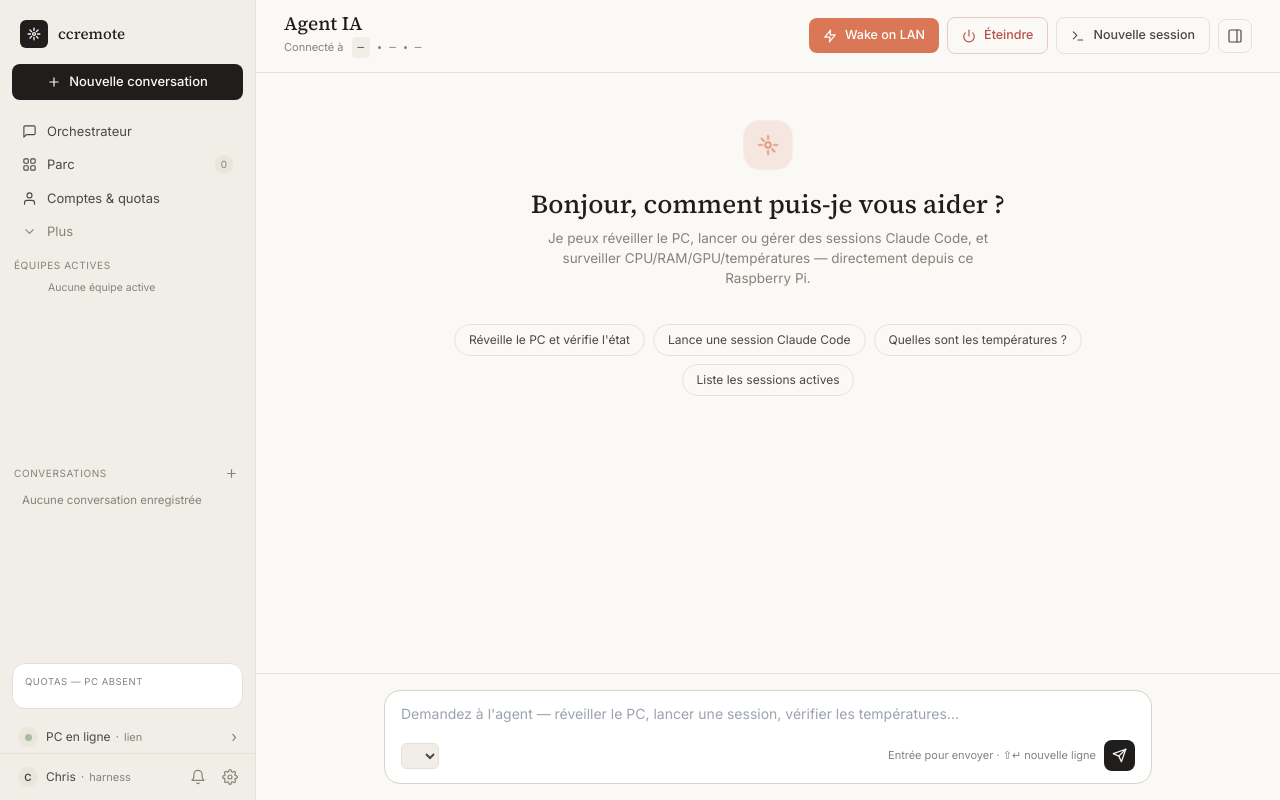
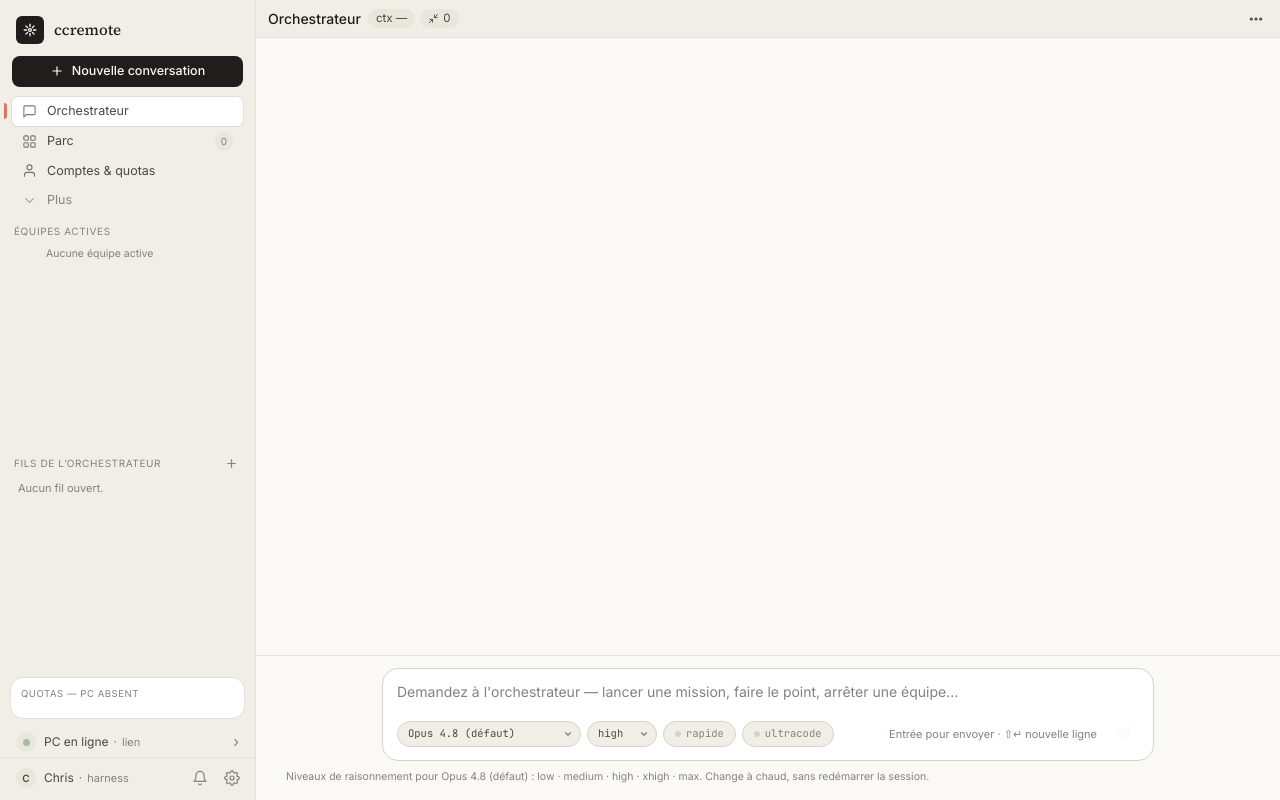
Before and after one commit to Chrlstopher-c/ccremote, a FastAPI app: template pi-web/templates/index.html in a window 1280 px wide. Run offline with FastAPI, Linux system fonts and the light colour scheme; the template is opened without the code that fills it, so the values that code supplies are empty; some libraries are stand-ins or nearby versions.

Commit message:
Sidebar resserrée, bas solidaire, atterrissage sur l'orchestrateur
Le lien « PC en ligne » remontait au milieu de la colonne dès que « Plus »
masquait la zone variable : il la suivait immédiatement. Lien et pied forment
maintenant UN bloc poussé par `margin-top: auto` — ils restent en bas quoi
qu'il arrive au-dessus, et le lien garde sa place au-dessus du pied, la paire
qu'ils forment.

Colonne resserrée : en-tête, bouton, entrées de navigation, titres de section
et jauges. Elle respirait pour un contenu qu'elle n'a pas.

« Historique » et « État du PC » quittent le menu « Plus ». Le second est déjà
atteignable par la ligne d'état du lien, qui mène à la même page — deux portes
pour une seule pièce.

L'app atterrit sur l'orchestrateur. C'est le produit ; le chat basique est un
outil d'appoint, et arriver dessus imposait un détour à chaque ouverture.

☠ La vue d'atterrissage porte `active` en dur dans le HTML : personne n'appelle
donc `switchView`, et son initialisation — sondage, chargement des fils,
entrée de navigation surlignée — n'avait jamais lieu. On serait arrivé sur un
orchestrateur vide, qui ne se serait rempli qu'après un aller-retour vers une
autre vue. Le passage est rejoué une fois au chargement.

Vérifié à froid, page fraîche : atterrissage sur l'orchestrateur avec 2 fils
chargés et l'entrée surlignée, « Plus » masque zones et quotas puis les
restaure, le lien reste collé au pied dans les deux états. 0 erreur console.

Co-Authored-By: Claude Opus 5 (1M context) <noreply@anthropic.com>
Claude-Session: https://claude.ai/code/session_018v9mLnqvpuwye2x7YegHGE

```diff
--- a/pi-web/static/harness-state.js
+++ b/pi-web/static/harness-state.js
@@ -102,3 +102,16 @@ document.addEventListener('click', (e) => {
   document.getElementById('btnPlus')?.classList.remove('ouvert');
   document.getElementById('sidebar')?.classList.remove('plus-ouvert');
 });
+
+
+/**
+ * ☠ La vue d'atterrissage porte `active` en dur dans le HTML : personne n'a donc
+ * appelé `switchView`, et son initialisation (sondage, chargement des fils,
+ * élément de navigation surligné) n'a jamais lieu. On arrivait sur un
+ * orchestrateur vide qui ne se remplissait qu'après un clic ailleurs puis
+ * retour. On rejoue le passage une fois, au chargement.
+ */
+document.addEventListener('DOMContentLoaded', () => {
+  const active = document.querySelector('.view.active')?.dataset.view;
+  if (active && typeof switchView === 'function') switchView(active);
+});
--- a/pi-web/templates/_harness_styles.html
+++ b/pi-web/templates/_harness_styles.html
@@ -669,3 +669,12 @@
   .sb-sec-plus:hover { background: rgba(31,30,29,.08); color: var(--ink); }
   /* ☠ Aucun survol possible au doigt : le bouton reste visible en permanence. */
   @media (hover: none) { .sb-sec-plus { opacity: 1; } }
+  /* Colonne resserrée : elle respirait trop pour ce qu'elle porte. */
+  .sb-sec-t { padding: 9px 14px 2px; }
+  .sb-sec-b { padding: 0 10px 2px; }
+  .sb-bas { padding-top: 2px; }
+  .sb-lien { height: 30px; margin: 0 8px; width: calc(100% - 16px); }
+  .sb-footer { padding: 5px 8px 7px; }
+  .mini-gauges { margin: 2px 10px 6px; padding: 9px 10px; }
+  .team-tree { padding-top: 1px; }
+  #sidebar .nav-item svg { opacity: .72; }
--- a/pi-web/templates/_harness_views.html
+++ b/pi-web/templates/_harness_views.html
@@ -110,7 +110,10 @@
     </div>
 
     <!-- ============ VIEW: HARNESS — ORCHESTRATEUR ============ -->
-    <div class="view flex-1 flex-col min-h-0" data-view="harness-orchestrateur">
+    <!-- ☠ Vue d'ATTERRISSAGE : c'est le produit. Le chat basique n'est qu'un
+         outil d'appoint, et arriver dessus obligeait un détour à chaque
+         ouverture. `active` est posé ici, en dur, comme pour l'ancienne. -->
+    <div class="view active flex-1 flex-col min-h-0" data-view="harness-orchestrateur">
       <!-- ☠ Même header que la page mission : hamburger, identité centrée, « ··· ».
            Les entrées Autonomie / Rappels / Stats vivaient ici en boutons et en
            panneaux dépliants — elles sont passées dans la feuille d'options, qui
--- a/pi-web/templates/index.html
+++ b/pi-web/templates/index.html
@@ -106,6 +106,10 @@
      prenait la hauteur de son contenu (2 462 px pour 900 px de fenêtre), ne
      défilait jamais, et poussait le pied de barre hors de l'écran. Mesuré. */
   #sidebar > *:not(.sb-flex) { flex-shrink: 0; }
+  /* ☠ `margin-top: auto` : le bloc du bas reste collé au bas MÊME quand la zone
+     variable au-dessus disparaît (menu « Plus » déplié). Sans ça il remontait
+     se coller sous le menu, au milieu de la colonne. */
+  .sb-bas { margin-top: auto; }
   .sb-flex { flex: 1 1 auto; min-height: 0; display: flex; flex-direction: column; }
   /* Parts égales, et surtout `min-height: 0` : sans lui un enfant de flex-column
      refuse de passer sous la taille de son contenu et déborde au lieu de défiler. */
@@ -153,7 +157,7 @@
 
   <!-- ====== SIDEBAR ====== -->
   <aside id="sidebar" class="w-64 shrink-0 flex flex-col border-r" style="border-color: var(--line); background: var(--bg-2);">
-    <div class="px-5 pt-5 pb-4 flex items-center justify-between">
+    <div class="px-4 pt-4 pb-3 flex items-center justify-between">
       <div class="flex items-center gap-2.5">
         <div class="relative w-7 h-7 rounded-md flex items-center justify-center" style="background: var(--ink);">
           <svg width="14" height="14" viewBox="0 0 24 24" fill="none" stroke="#FAF9F5" stroke-width="2.2" stroke-linecap="round" stroke-linejoin="round"><path d="M12 2v4"/><path d="M12 18v4"/><path d="M4.93 4.93l2.83 2.83"/><path d="M16.24 16.24l2.83 2.83"/><path d="M2 12h4"/><path d="M18 12h4"/><path d="M4.93 19.07l2.83-2.83"/><path d="M16.24 7.76l2.83-2.83"/><circle cx="12" cy="12" r="2.5"/></svg>
@@ -167,8 +171,8 @@
       </button>
     </div>
 
-    <div class="px-3 pb-3">
-      <button id="newChatBtn" class="btn-primary w-full rounded-lg py-2 text-[13px] font-medium flex items-center justify-center gap-2">
+    <div class="px-3 pb-2">
+      <button id="newChatBtn" class="btn-primary w-full rounded-lg py-1.5 text-[12.5px] font-medium flex items-center justify-center gap-2">
         <svg width="14" height="14" viewBox="0 0 24 24" fill="none" stroke="currentColor" stroke-width="2" stroke-linecap="round"><path d="M12 5v14M5 12h14"/></svg>
         Nouvelle conversation
       </button>
@@ -179,41 +183,33 @@
          alors qu'on en utilise trois. Les notifications quittent la liste : ce
          n'est pas une destination, c'est un état, et un état vit en pied de
          barre avec sa pastille. -->
-    <nav class="px-3 space-y-0.5 mt-1" id="navPrincipal">
-      <button class="nav-item w-full text-left px-2.5 py-1.5 rounded-md text-[13px] flex items-center gap-2.5" data-view="harness-orchestrateur" style="color: var(--ink-2);">
+    <nav class="px-3 space-y-px mt-0.5" id="navPrincipal">
+      <button class="nav-item w-full text-left px-2.5 py-[5px] rounded-md text-[12.5px] flex items-center gap-2.5" data-view="harness-orchestrateur" style="color: var(--ink-2);">
         <svg width="15" height="15" viewBox="0 0 24 24" fill="none" stroke="currentColor" stroke-width="1.8" stroke-linecap="round" stroke-linejoin="round"><path d="M21 15a2 2 0 0 1-2 2H7l-4 4V5a2 2 0 0 1 2-2h14a2 2 0 0 1 2 2z"/></svg>
         Orchestrateur
       </button>
-      <button class="nav-item w-full text-left px-2.5 py-1.5 rounded-md text-[13px] flex items-center gap-2.5" data-view="harness-parc" style="color: var(--ink-2);">
+      <button class="nav-item w-full text-left px-2.5 py-[5px] rounded-md text-[12.5px] flex items-center gap-2.5" data-view="harness-parc" style="color: var(--ink-2);">
         <svg width="15" height="15" viewBox="0 0 24 24" fill="none" stroke="currentColor" stroke-width="1.8" stroke-linecap="round"><rect x="3" y="3" width="7" height="7" rx="1.5"/><rect x="14" y="3" width="7" height="7" rx="1.5"/><rect x="3" y="14" width="7" height="7" rx="1.5"/><rect x="14" y="14" width="7" height="7" rx="1.5"/></svg>
         Parc <span id="hNavCountParc" class="ml-auto text-[10px] px-1.5 py-0.5 rounded-full" style="background: var(--bg-3); color: var(--ink-3);">0</span>
       </button>
-      <button class="nav-item w-full text-left px-2.5 py-1.5 rounded-md text-[13px] flex items-center gap-2.5" data-view="harness-comptes" style="color: var(--ink-2);">
+      <button class="nav-item w-full text-left px-2.5 py-[5px] rounded-md text-[12.5px] flex items-center gap-2.5" data-view="harness-comptes" style="color: var(--ink-2);">
         <svg width="15" height="15" viewBox="0 0 24 24" fill="none" stroke="currentColor" stroke-width="1.8" stroke-linecap="round"><path d="M20 21v-2a4 4 0 0 0-4-4H8a4 4 0 0 0-4 4v2"/><circle cx="12" cy="7" r="4"/></svg>
         Comptes &amp; quotas
       </button>
 
-      <button class="nav-item w-full text-left px-2.5 py-1.5 rounded-md text-[13px] flex items-center gap-2.5" id="btnPlus" onclick="hBasculerPlus()" style="color: var(--ink-3);">
+      <button class="nav-item w-full text-left px-2.5 py-[5px] rounded-md text-[12.5px] flex items-center gap-2.5" id="btnPlus" onclick="hBasculerPlus()" style="color: var(--ink-3);">
         <svg id="chevronPlus" width="15" height="15" viewBox="0 0 24 24" fill="none" stroke="currentColor" stroke-width="1.8" stroke-linecap="round" stroke-linejoin="round" style="transition: transform .18s ease;"><polyline points="6 9 12 15 18 9"/></svg>
         Plus
       </button>
-      <div id="navPlus" style="display:none;" class="space-y-0.5">
-        <button class="nav-item w-full text-left px-2.5 py-1.5 rounded-md text-[13px] flex items-center gap-2.5" data-view="agent" style="color: var(--ink-2);">
+      <div id="navPlus" style="display:none;" class="space-y-px">
+        <button class="nav-item w-full text-left px-2.5 py-[5px] rounded-md text-[12.5px] flex items-center gap-2.5" data-view="agent" style="color: var(--ink-2);">
           <svg width="15" height="15" viewBox="0 0 24 24" fill="none" stroke="currentColor" stroke-width="1.8" stroke-linecap="round" stroke-linejoin="round"><path d="M21 15a2 2 0 0 1-2 2H7l-4 4V5a2 2 0 0 1 2-2h14a2 2 0 0 1 2 2z"/></svg>
           Agent IA
         </button>
-        <button class="nav-item w-full text-left px-2.5 py-1.5 rounded-md text-[13px] flex items-center gap-2.5" data-view="sessions" style="color: var(--ink-2);">
+        <button class="nav-item w-full text-left px-2.5 py-[5px] rounded-md text-[12.5px] flex items-center gap-2.5" data-view="sessions" style="color: var(--ink-2);">
           <svg width="15" height="15" viewBox="0 0 24 24" fill="none" stroke="currentColor" stroke-width="1.8" stroke-linecap="round" stroke-linejoin="round"><polyline points="4 17 10 11 4 5"/><line x1="12" y1="19" x2="20" y2="19"/></svg>
           Sessions Claude Code
           <span id="sessionBadge" class="ml-auto text-[10px] px-1.5 py-0.5 rounded-full" style="background: var(--accent-soft); color: var(--accent-2);">0</span>
-        </button>
-        <button class="nav-item w-full text-left px-2.5 py-1.5 rounded-md text-[13px] flex items-center gap-2.5" data-view="pc" style="color: var(--ink-2);">
-          <svg width="15" height="15" viewBox="0 0 24 24" fill="none" stroke="currentColor" stroke-width="1.8" stroke-linecap="round" stroke-linejoin="round"><rect x="2" y="3" width="20" height="14" rx="2"/><line x1="8" y1="21" x2="16" y2="21"/><line x1="12" y1="17" x2="12" y2="21"/></svg>
-          État du PC
-        </button>
-        <button class="nav-item w-full text-left px-2.5 py-1.5 rounded-md text-[13px] flex items-center gap-2.5" data-view="history" style="color: var(--ink-2);">
-          <svg width="15" height="15" viewBox="0 0 24 24" fill="none" stroke="currentColor" stroke-width="1.8" stroke-linecap="round" stroke-linejoin="round"><circle cx="12" cy="12" r="10"/><polyline points="12 6 12 12 16 14"/></svg>
-          Historique
         </button>
       </div>
     </nav>
@@ -257,6 +253,11 @@
     <div class="mini-gauges" id="hMiniGauges"></div>
 
 
+    <!-- ☠ Lien et pied dans UN SEUL bloc poussé en bas par `margin-top: auto`.
+         Séparés, le lien suivait immédiatement la zone variable : quand « Plus »
+         la masquait, il remontait coller sous le menu — au milieu de l'écran,
+         loin du pied avec lequel il forme une paire. -->
+    <div class="sb-bas">
     <!-- ☠ La carte CPU/RAM/uptime qui vivait ici est partie : quatre chiffres
            qui bougent en permanence dans une colonne de navigation, c'est du
            mouvement continu en périphérie du regard, pour une information qu'on
@@ -290,13 +291,14 @@
           </button>
         </div>
       </div>
+    </div>
   </aside>
 
   <!-- ====== MAIN ====== -->
   <main class="flex-1 flex flex-col min-w-0 w-full" style="background: var(--bg);">
 
     <!-- ============ VIEW: AGENT ============ -->
-    <div class="view active flex-1 flex-col min-h-0" data-view="agent">
+    <div class="view flex-1 flex-col min-h-0" data-view="agent">
       <header class="flex items-center justify-between gap-2 px-4 lg:px-7 py-3 lg:py-3.5 border-b" style="border-color: var(--line);">
         <div class="flex items-center gap-3 min-w-0">
           <button class="sidebarToggle lg:hidden p-1.5 -ml-1.5 rounded-md hover:bg-black/5 shrink-0" aria-label="Menu">
```
Lines whose indentation alone changed are shown as unchanged.
